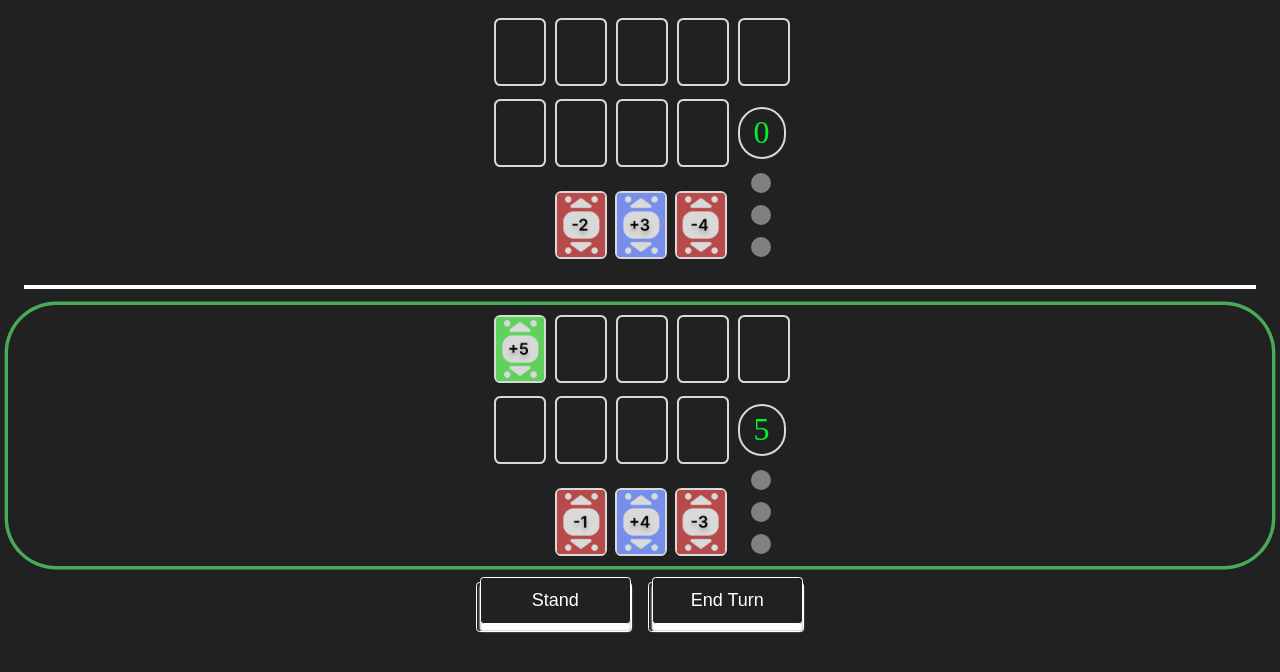
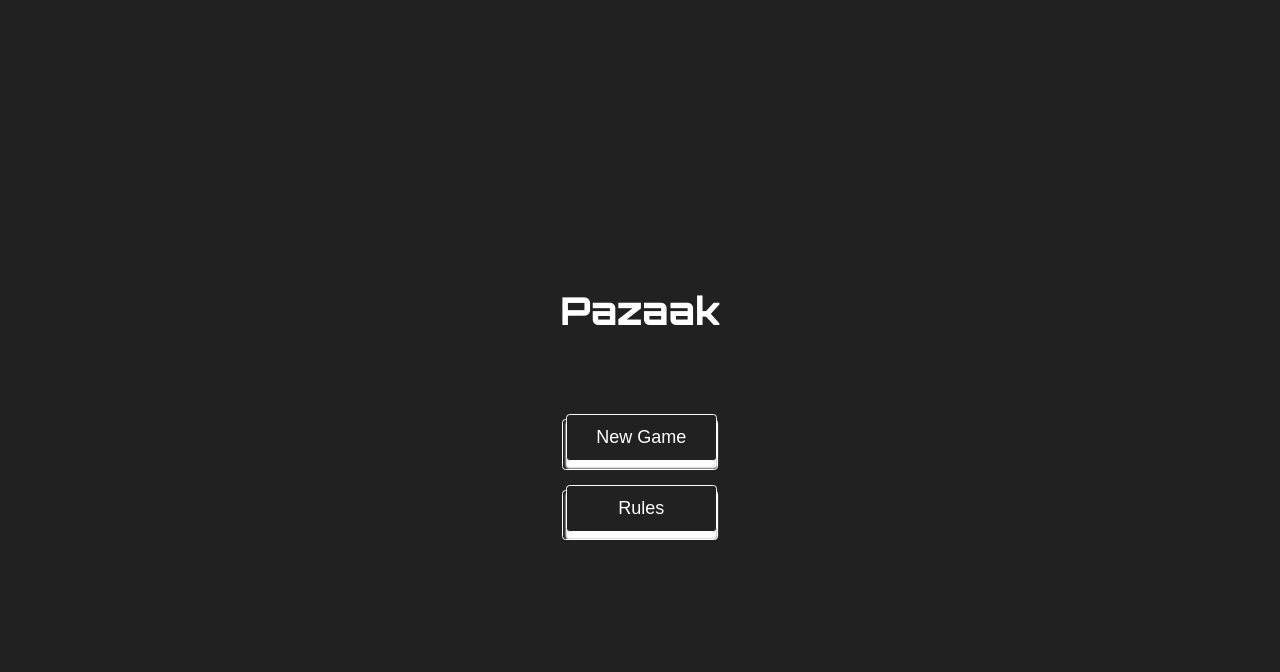
Before and after one commit to AndreiPirHu/Pazaak, a React (Vite) app: page / in a window 1280 px wide. Shown: the top 672 px of the page. Built offline with nearby package versions, Linux system fonts and the light colour scheme.

Commit message:
Added font for text, Added home screen, Added rules screen, Added loadout screen, Fixed popup navigation after a win,

```diff
--- a/src/App.jsx
+++ b/src/App.jsx
@@ -1,5 +1,8 @@
 import { HashRouter as Router, Route, Routes } from "react-router-dom";
 import { MultiplayerGame } from "./components/multiplayerGame/multiplayerGame";
+import { Home } from "./components/home/home";
+import { Rules } from "./components/rules/rules";
+import { Loadout } from "./components/loadout/loadout";
 import "./App.css";
 
 function App() {
@@ -7,7 +10,10 @@
     <div className="App">
       <Router>
         <Routes>
-          <Route path="/" element={<MultiplayerGame />} />
+          <Route path="/game" element={<MultiplayerGame />} />
+          <Route path="/" element={<Home />} />
+          <Route path="/rules" element={<Rules />} />
+          <Route path="/loadout" element={<Loadout />} />
         </Routes>
       </Router>
     </div>
--- /dev/null
+++ b/src/components/home/home.css
@@ -0,0 +1,36 @@
+body {
+  margin: 0;
+}
+.home {
+  height: 100vh;
+
+  display: grid;
+  justify-content: center;
+  align-items: center;
+  font-family: "Heebo", sans-serif;
+  font-family: "Montserrat", sans-serif;
+  font-family: "Orbitron", sans-serif;
+}
+
+.menu-container {
+  overflow: hidden;
+  display: grid;
+  justify-content: center;
+  align-items: center;
+}
+.menu-container .title-container {
+  display: grid;
+  align-items: center;
+  justify-content: center;
+  color: white;
+  margin-bottom: 40px;
+  font-size: 1.2rem;
+}
+
+.menu-container .button-container {
+  display: grid;
+}
+
+.menu-container .button-container .game-button {
+  margin-top: 20px;
+}
--- a/src/components/home/home.jsx
+++ b/src/components/home/home.jsx
@@ -1,3 +1,33 @@
-export const home = () => {
-  return <div>hello</div>;
+import { useNavigate } from "react-router-dom";
+import "./home.css";
+
+export const Home = () => {
+  let navigate = useNavigate();
+
+  const navigateToMultiplayer = () => {
+    navigate("/loadout");
+  };
+
+  const navigateToRules = () => {
+    navigate("/rules");
+  };
+
+  return (
+    <div className="home">
+      <div className="menu-container">
+        <div className="title-container">
+          <h1>Pazaak</h1>
+        </div>
+
+        <div className="button-container">
+          <button onClick={navigateToMultiplayer} className="game-button">
+            <span>New Game</span>
+          </button>
+          <button onClick={navigateToRules} className="game-button">
+            <span>Rules</span>
+          </button>
+        </div>
+      </div>
+    </div>
+  );
 };
--- /dev/null
+++ b/src/components/loadout/loadout.jsx
@@ -0,0 +1,96 @@
+export const Loadout = () => {
+  return (
+    <div className="Loadout">
+      <div className="card-container">
+        <div className={`card-slot`}>
+          <div className={` card-slot-image `}></div>
+        </div>
+        <div className={`card-slot`}>
+          <div className={` card-slot-image `}></div>
+        </div>
+        <div className={`card-slot`}>
+          <div className={` card-slot-image `}></div>
+        </div>
+        <div className={`card-slot`}>
+          <div className={` card-slot-image `}></div>
+        </div>
+        <div className={`card-slot`}>
+          <div className={` card-slot-image `}></div>
+        </div>
+        <div className={`card-slot`}>
+          <div className={` card-slot-image `}></div>
+        </div>
+        <div className={`card-slot`}>
+          <div className={` card-slot-image `}></div>
+        </div>
+        <div className={`card-slot`}>
+          <div className={` card-slot-image `}></div>
+        </div>
+        <div className={`card-slot`}>
+          <div className={` card-slot-image `}></div>
+        </div>
+      </div>
+
+      <div className="extra-cards-container">
+        <div className="extra-card-slot card-slot">
+          <div className={` card-slot-image `}></div>
+        </div>
+        <div className="extra-card-slot card-slot">
+          <div className={` card-slot-image `}></div>
+        </div>
+        <div className="extra-card-slot card-slot">
+          <div className={` card-slot-image `}></div>
+        </div>
+      </div>
+
+      <div id="board-divider"></div>
+
+      <div className="card-container">
+        <div className={`card-slot`}>
+          <div className={` card-slot-image `}></div>
+        </div>
+        <div className={`card-slot`}>
+          <div className={` card-slot-image `}></div>
+        </div>
+        <div className={`card-slot`}>
+          <div className={` card-slot-image `}></div>
+        </div>
+        <div className={`card-slot`}>
+          <div className={` card-slot-image `}></div>
+        </div>
+        <div className={`card-slot`}>
+          <div className={` card-slot-image `}></div>
+        </div>
+        <div className={`card-slot`}>
+          <div className={` card-slot-image `}></div>
+        </div>
+        <div className={`card-slot`}>
+          <div className={` card-slot-image `}></div>
+        </div>
+        <div className={`card-slot`}>
+          <div className={` card-slot-image `}></div>
+        </div>
+        <div className={`card-slot`}>
+          <div className={` card-slot-image `}></div>
+        </div>
+      </div>
+
+      <div className="extra-cards-container">
+        <div className="extra-card-slot card-slot">
+          <div className={` card-slot-image `}></div>
+        </div>
+        <div className="extra-card-slot card-slot">
+          <div className={` card-slot-image `}></div>
+        </div>
+        <div className="extra-card-slot card-slot">
+          <div className={` card-slot-image `}></div>
+        </div>
+      </div>
+      <div className="button-container">
+        <button onClick={""} className="game-button">
+          <span>Back</span>
+        </button>
+      </div>
+    </div>
+  );
+};
--- a/src/components/multiplayerGame/multiplayerGame.jsx
+++ b/src/components/multiplayerGame/multiplayerGame.jsx
@@ -189,7 +189,9 @@
     }
 
     if (playerOneTurn) {
-      //check if tuncounter is correct already before giving it +1 by checking if its spot in the object is empty or not
+      //check if the other player is standing, changes how it interacts with turncounter depending.
+      //if other player is standing, it does not add a +1 to turncounter before adding the card. It does it after
+      //otherwise it adds the +1 before
       let p1CardSlot;
       if (!playerTwoStand) {
         //updated turncounter for correct card slot
--- a/src/components/popup/popup.jsx
+++ b/src/components/popup/popup.jsx
@@ -1,8 +1,15 @@
+import { useNavigate } from "react-router-dom";
 import "./popup.css";
 
 const Popup = (props) => {
   let playerOneWins = props.playerOneWins;
   let playerTwoWins = props.playerTwoWins;
+
+  let navigate = useNavigate();
+
+  const navigateToHome = () => {
+    navigate("/");
+  };
 
   return props.trigger ? (
     <div className="popup">
@@ -15,6 +22,7 @@
           onClick={() => {
             props.setTrigger(false);
             if (playerOneWins === 3 || playerTwoWins === 3) {
+              navigateToHome();
             } else {
               props.startGame();
             }
--- /dev/null
+++ b/src/components/rules/rules.css
@@ -0,0 +1,35 @@
+.Rules {
+  height: 100vh;
+  font-family: "Heebo", sans-serif;
+  font-family: "Montserrat", sans-serif;
+  font-family: "Orbitron", sans-serif;
+  display: grid;
+  justify-content: center;
+  align-items: center;
+  color: white;
+}
+
+.Rules .text-container {
+  display: grid;
+  justify-content: center;
+  align-items: center;
+}
+
+.Rules .text-container h1 {
+  display: grid;
+  justify-content: center;
+  align-items: center;
+}
+
+.Rules .text-container p {
+  display: grid;
+  justify-content: center;
+  align-items: center;
+  padding: 0 30px;
+}
+
+.Rules .button-container {
+  display: grid;
+  justify-content: center;
+  align-items: center;
+}
--- /dev/null
+++ b/src/components/rules/rules.jsx
@@ -0,0 +1,32 @@
+import { useNavigate } from "react-router-dom";
+import "./rules.css";
+
+export const Rules = () => {
+  let navigate = useNavigate();
+
+  const navigateToHome = () => {
+    navigate("/");
+  };
+  return (
+    <div className="Rules">
+      <div className="text-container">
+        <h1>Rules</h1>
+        <p>
+          Pazaak is a card game where the goal is to get to 20 or as close to 20
+          as possible without going over. The player that has the highest score
+          wins the round. First player to win 3 rounds wins the game.
+        </p>
+        <p>
+          To their disposal, players have the ability to choose up to 3 extra
+          usable cards that they can play whenever on their turn to reach the
+          desired score.
+        </p>
+      </div>
+      <div className="button-container">
+        <button onClick={navigateToHome} className="game-button">
+          <span>Back</span>
+        </button>
+      </div>
+    </div>
+  );
+};
--- a/src/index.css
+++ b/src/index.css
@@ -0,0 +1 @@
+@import url("https://fonts.googleapis.com/css2?family=Heebo:wght@500&family=Montserrat:wght@300;400&family=Orbitron:wght@800&display=swap");
```
Also changed, not shown: src/components/loadout/loadout.css (added).
